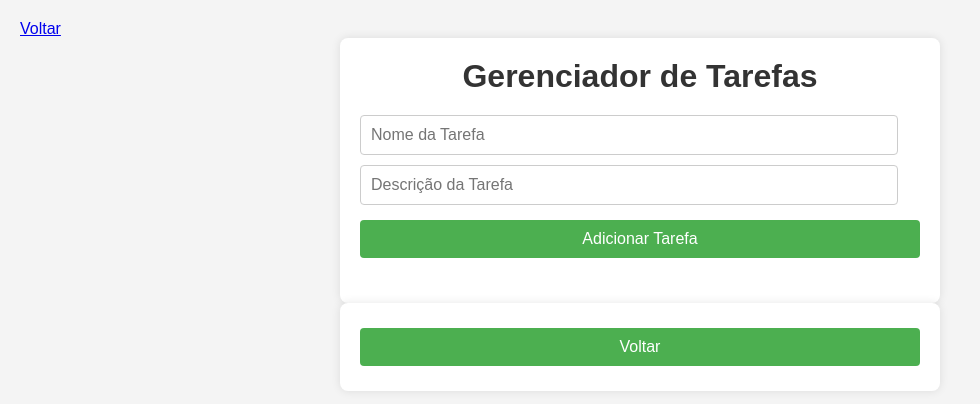
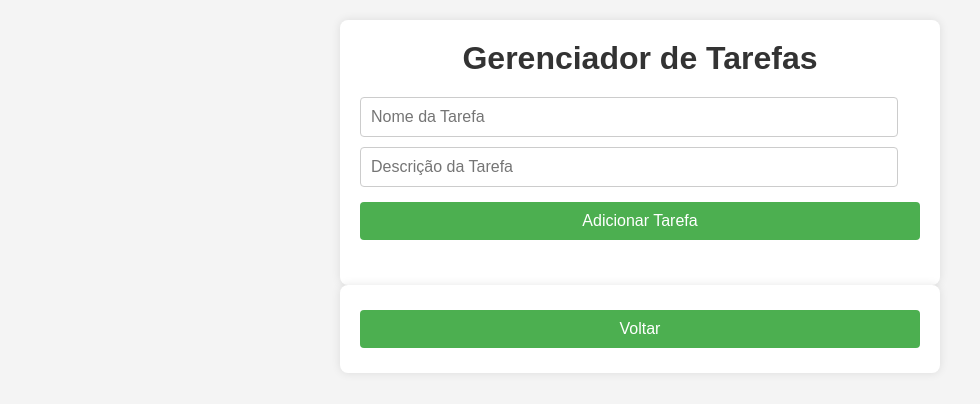
Before and after one commit to KellyNMarques/Projeto, a plain HTML site: page semana5.html in a window 1280 px wide. Shown: the whole page, without its empty margins (0-980 px from the left). Drawn offline with Linux system fonts and the light colour scheme.

Commit message:
Add files via upload

```diff
--- a/semana5.html
+++ b/semana5.html
@@ -124,8 +124,6 @@
   </style>
 </head>
 <body>
-    <a href="atividade5.html">Voltar</a>
-
   <div class="container">
     <h1>Gerenciador de Tarefas</h1>
 
```
